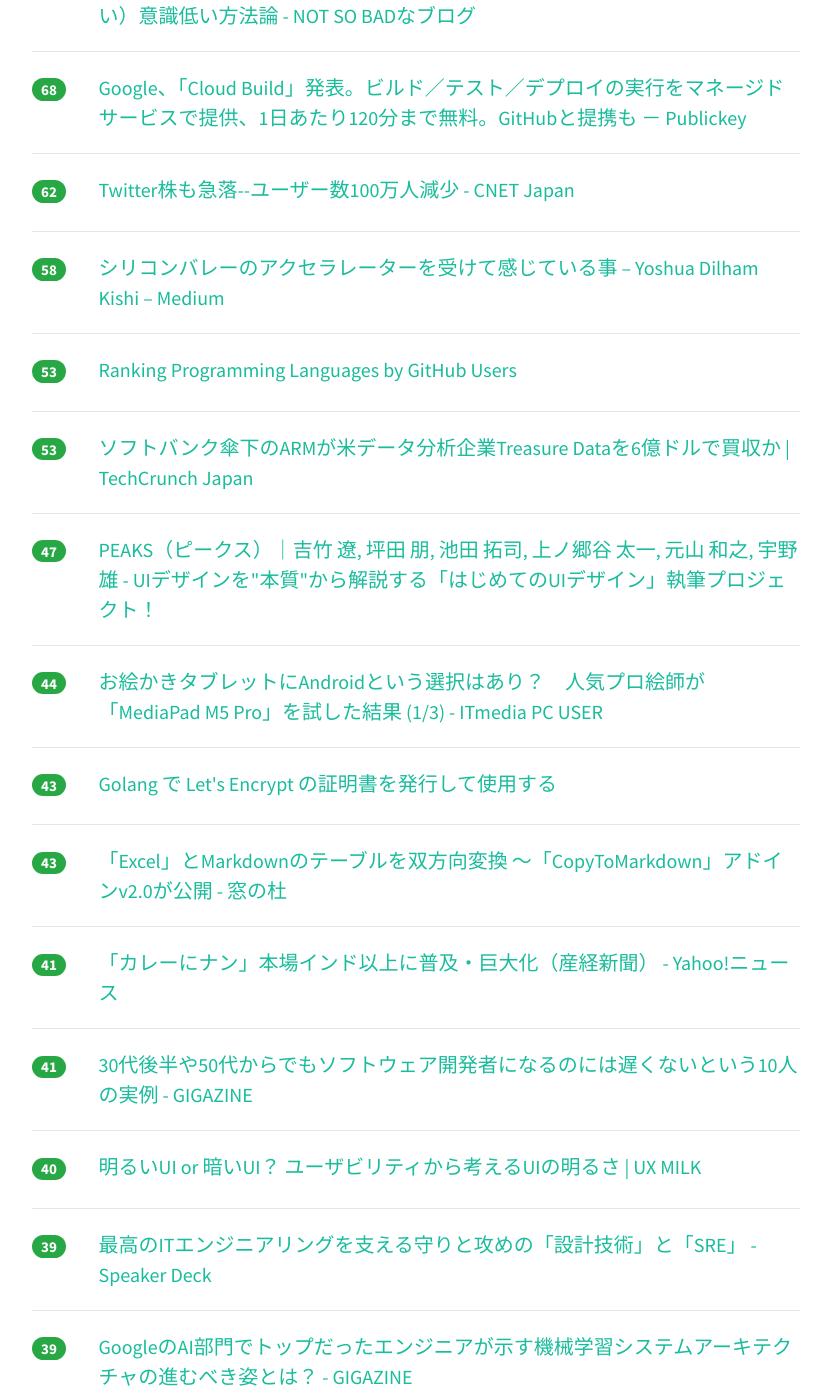
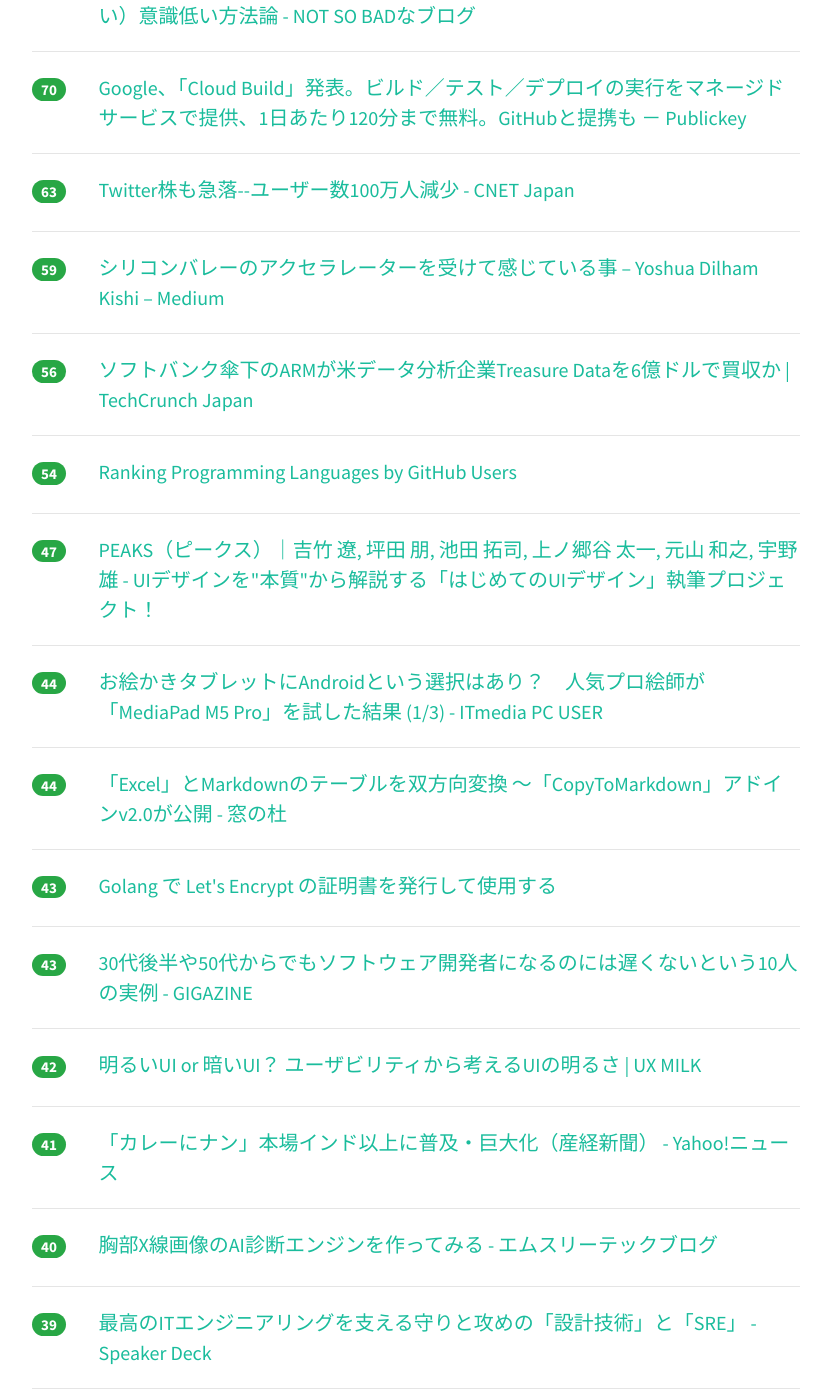
Before and after one commit to yatta47/hatena-matome-site, a Jekyll site: the page built from _posts/2018-07-30-hatena.md, in a window 1280 px wide and 1400 px high, scrolled down 1401 px. Shown: the whole window, without its empty margins (224-1055 px from the left). Built offline with Jekyll 4.4.1, drawn with Linux system fonts in a browser that asks for light colours; nearby versions of some CDN libraries; some of the changed text lies outside the part shown.

Commit message:
Updated 2018-07-30

```diff
--- a/_posts/2018-07-30-hatena.md
+++ b/_posts/2018-07-30-hatena.md
@@ -12,12 +12,12 @@ tags: [it-hotentry]
 </div>
 <hr>
 <div class="row">
-<div class="col-1"><span class="badge badge-pill badge-success h2">357</span></div>
+<div class="col-1"><span class="badge badge-pill badge-success h2">377</span></div>
 <div class="col-11"><a href='https://yandod.github.io/blog/2018/07/29/highschool-programming-textbook/' target='_blank'>高校で使われているプログラミングの教科書を全部購入して比較 (情報の科学) - Yusuke Ando a.k.a yando</a></div>
 </div>
 <hr>
 <div class="row">
-<div class="col-1"><span class="badge badge-pill badge-success h2">272</span></div>
+<div class="col-1"><span class="badge badge-pill badge-success h2">302</span></div>
 <div class="col-11"><a href='https://gigazine.net/news/20180730-site-reliability-engineering/' target='_blank'>Googleによるシステム開発・維持管理ノウハウをまとめた本が無料公開中 - GIGAZINE</a></div>
 </div>
 <hr>
@@ -27,17 +27,17 @@ tags: [it-hotentry]
 </div>
 <hr>
 <div class="row">
+<div class="col-1"><span class="badge badge-pill badge-success h2">229</span></div>
+<div class="col-11"><a href='https://togetter.com/li/1251697' target='_blank'>最近、Googleで複数のキーワードを使って検索すると『勝手に打ち消し線を引いて取捨選択した結果』を返すから不便「すごい検索精度落ちてる」 - Togetter</a></div>
+</div>
+<hr>
+<div class="row">
 <div class="col-1"><span class="badge badge-pill badge-success h2">217</span></div>
 <div class="col-11"><a href='https://note.mu/llminatoll/n/nfd4ea73d58a1' target='_blank'>【たった1時間半でできる】YouTube動画でDocker Laravel開発環境ハンズオン #YYPHP｜湊川あい@わかばちゃんと学ぶ本 発売中｜note</a></div>
 </div>
 <hr>
 <div class="row">
-<div class="col-1"><span class="badge badge-pill badge-success h2">194</span></div>
-<div class="col-11"><a href='https://togetter.com/li/1251697' target='_blank'>最近、Googleで複数のキーワードを使って検索すると『勝手に打ち消し線を引いて取捨選択した結果』を返すから不便「すごい検索精度落ちてる」 - Togetter</a></div>
-</div>
-<hr>
-<div class="row">
-<div class="col-1"><span class="badge badge-pill badge-success h2">190</span></div>
+<div class="col-1"><span class="badge badge-pill badge-success h2">215</span></div>
 <div class="col-11"><a href='https://qiita.com/aimof/items/d68bdb347283ee2dbccf' target='_blank'>スピード感重視なのでテストは書かない。テストはなぜ開発を遅くするか</a></div>
 </div>
 <hr>
@@ -52,7 +52,7 @@ tags: [it-hotentry]
 </div>
 <hr>
 <div class="row">
-<div class="col-1"><span class="badge badge-pill badge-success h2">74</span></div>
+<div class="col-1"><span class="badge badge-pill badge-success h2">75</span></div>
 <div class="col-11"><a href='https://k0kubun.hatenablog.com/entry/mjit-compaction' target='_blank'>RubyのJITに生成コードのメモリ局所性対策を入れた話 - k0kubun's blog</a></div>
 </div>
 <hr>
@@ -62,28 +62,28 @@ tags: [it-hotentry]
 </div>
 <hr>
 <div class="row">
-<div class="col-1"><span class="badge badge-pill badge-success h2">68</span></div>
+<div class="col-1"><span class="badge badge-pill badge-success h2">70</span></div>
 <div class="col-11"><a href='https://www.publickey1.jp/blog/18/googlecloud_build1120github.html' target='_blank'>Google、「Cloud Build」発表。ビルド／テスト／デプロイの実行をマネージドサービスで提供、1日あたり120分まで無料。GitHubと提携も － Publickey</a></div>
 </div>
 <hr>
 <div class="row">
-<div class="col-1"><span class="badge badge-pill badge-success h2">62</span></div>
+<div class="col-1"><span class="badge badge-pill badge-success h2">63</span></div>
 <div class="col-11"><a href='https://japan.cnet.com/article/35123200/' target='_blank'>Twitter株も急落--ユーザー数100万人減少 - CNET Japan</a></div>
 </div>
 <hr>
 <div class="row">
-<div class="col-1"><span class="badge badge-pill badge-success h2">58</span></div>
+<div class="col-1"><span class="badge badge-pill badge-success h2">59</span></div>
 <div class="col-11"><a href='https://medium.com/@YoshuaDilhamKishi/ba798b2b6e5c' target='_blank'>シリコンバレーのアクセラレーターを受けて感じている事 – Yoshua Dilham Kishi – Medium</a></div>
 </div>
 <hr>
 <div class="row">
-<div class="col-1"><span class="badge badge-pill badge-success h2">53</span></div>
-<div class="col-11"><a href='https://www.benfrederickson.com/ranking-programming-languages-by-github-users/' target='_blank'>Ranking Programming Languages by GitHub Users</a></div>
+<div class="col-1"><span class="badge badge-pill badge-success h2">56</span></div>
+<div class="col-11"><a href='https://jp.techcrunch.com/2018/07/30/arm/' target='_blank'>ソフトバンク傘下のARMが米データ分析企業Treasure Dataを6億ドルで買収か | TechCrunch Japan</a></div>
 </div>
 <hr>
 <div class="row">
-<div class="col-1"><span class="badge badge-pill badge-success h2">53</span></div>
-<div class="col-11"><a href='https://jp.techcrunch.com/2018/07/30/arm/' target='_blank'>ソフトバンク傘下のARMが米データ分析企業Treasure Dataを6億ドルで買収か | TechCrunch Japan</a></div>
+<div class="col-1"><span class="badge badge-pill badge-success h2">54</span></div>
+<div class="col-11"><a href='https://www.benfrederickson.com/ranking-programming-languages-by-github-users/' target='_blank'>Ranking Programming Languages by GitHub Users</a></div>
 </div>
 <hr>
 <div class="row">
@@ -97,13 +97,23 @@ tags: [it-hotentry]
 </div>
 <hr>
 <div class="row">
+<div class="col-1"><span class="badge badge-pill badge-success h2">44</span></div>
+<div class="col-11"><a href='https://forest.watch.impress.co.jp/docs/news/1135371.html' target='_blank'>「Excel」とMarkdownのテーブルを双方向変換 ～「CopyToMarkdown」アドインv2.0が公開 - 窓の杜</a></div>
+</div>
+<hr>
+<div class="row">
 <div class="col-1"><span class="badge badge-pill badge-success h2">43</span></div>
 <div class="col-11"><a href='https://qiita.com/kjm/items/292f6f262891c60fcaa2' target='_blank'>Golang で Let's Encrypt の証明書を発行して使用する</a></div>
 </div>
 <hr>
 <div class="row">
 <div class="col-1"><span class="badge badge-pill badge-success h2">43</span></div>
-<div class="col-11"><a href='https://forest.watch.impress.co.jp/docs/news/1135371.html' target='_blank'>「Excel」とMarkdownのテーブルを双方向変換 ～「CopyToMarkdown」アドインv2.0が公開 - 窓の杜</a></div>
+<div class="col-11"><a href='https://gigazine.net/news/20170221-late-start-programmers/' target='_blank'>30代後半や50代からでもソフトウェア開発者になるのには遅くないという10人の実例 - GIGAZINE</a></div>
+</div>
+<hr>
+<div class="row">
+<div class="col-1"><span class="badge badge-pill badge-success h2">42</span></div>
+<div class="col-11"><a href='https://uxmilk.jp/73874' target='_blank'>明るいUI or 暗いUI？ ユーザビリティから考えるUIの明るさ | UX MILK</a></div>
 </div>
 <hr>
 <div class="row">
@@ -112,13 +122,8 @@ tags: [it-hotentry]
 </div>
 <hr>
 <div class="row">
-<div class="col-1"><span class="badge badge-pill badge-success h2">41</span></div>
-<div class="col-11"><a href='https://gigazine.net/news/20170221-late-start-programmers/' target='_blank'>30代後半や50代からでもソフトウェア開発者になるのには遅くないという10人の実例 - GIGAZINE</a></div>
-</div>
-<hr>
-<div class="row">
 <div class="col-1"><span class="badge badge-pill badge-success h2">40</span></div>
-<div class="col-11"><a href='https://uxmilk.jp/73874' target='_blank'>明るいUI or 暗いUI？ ユーザビリティから考えるUIの明るさ | UX MILK</a></div>
+<div class="col-11"><a href='https://www.m3tech.blog/entry/2018/07/30/111202' target='_blank'>胸部X線画像のAI診断エンジンを作ってみる - エムスリーテックブログ</a></div>
 </div>
 <hr>
 <div class="row">
@@ -133,11 +138,6 @@ tags: [it-hotentry]
 <hr>
 <div class="row">
 <div class="col-1"><span class="badge badge-pill badge-success h2">39</span></div>
-<div class="col-11"><a href='https://www.m3tech.blog/entry/2018/07/30/111202' target='_blank'>胸部X線画像のAI診断エンジンを作ってみる - エムスリーテックブログ</a></div>
-</div>
-<hr>
-<div class="row">
-<div class="col-1"><span class="badge badge-pill badge-success h2">38</span></div>
 <div class="col-11"><a href='https://diamond.jp/articles/-/175882' target='_blank'>マイクロソフトからアスキー社長に転身して味わった「天国と地獄」 | 今月の主筆　アスキー創業者　東大大学院IoTメディアラボディレクター　西 和彦 | ダイヤモンド・オンライン</a></div>
 </div>
 <hr>
@@ -147,13 +147,23 @@ tags: [it-hotentry]
 </div>
 <hr>
 <div class="row">
-<div class="col-1"><span class="badge badge-pill badge-success h2">33</span></div>
+<div class="col-1"><span class="badge badge-pill badge-success h2">34</span></div>
 <div class="col-11"><a href='https://japan.cnet.com/article/35123161/' target='_blank'>セキュリティキー発売のグーグルに提案：スマートウォッチを使わない手はない - CNET Japan</a></div>
 </div>
 <hr>
 <div class="row">
 <div class="col-1"><span class="badge badge-pill badge-success h2">33</span></div>
 <div class="col-11"><a href='http://www.itmedia.co.jp/enterprise/articles/1807/29/news005.html' target='_blank'>コンビニがおにぎりを2つ多く仕入れる理由――顧客に“響く”データ活用のコツ - ITmedia エンタープライズ</a></div>
+</div>
+<hr>
+<div class="row">
+<div class="col-1"><span class="badge badge-pill badge-success h2">32</span></div>
+<div class="col-11"><a href='http://www.itmedia.co.jp/enterprise/articles/1807/30/news005.html' target='_blank'>最初の自動化で「大失敗」して得た気付き――SREはトライ＆エラーが全てである (1/3) - ITmedia エンタープライズ</a></div>
+</div>
+<hr>
+<div class="row">
+<div class="col-1"><span class="badge badge-pill badge-success h2">32</span></div>
+<div class="col-11"><a href='https://digiday.jp/agencies/shoptalk2018_shoptalk2018_whitepaper_promotion/' target='_blank'>エンジニアという「特殊能力者」、今後どう扱うべきか？：全産業で問われる難しい問題 | DIGIDAY［日本版］</a></div>
 </div>
 <hr>
 <div class="row">
@@ -167,23 +177,13 @@ tags: [it-hotentry]
 </div>
 <hr>
 <div class="row">
-<div class="col-1"><span class="badge badge-pill badge-success h2">29</span></div>
+<div class="col-1"><span class="badge badge-pill badge-success h2">30</span></div>
 <div class="col-11"><a href='https://forest.watch.impress.co.jp/docs/serial/exceltips/1134598.html' target='_blank'>【Excel】“✓”で回答するフォームを作りたい！エクセルでチェックボックスを挿入するテクニック - いまさら聞けないExcelの使い方講座 - 窓の杜</a></div>
 </div>
 <hr>
 <div class="row">
 <div class="col-1"><span class="badge badge-pill badge-success h2">28</span></div>
 <div class="col-11"><a href='https://tech.speee.jp/entry/2018/07/30/110000' target='_blank'>Speeeで広告システム作ってるエンジニアが日々やっていること - Speee DEVELOPER BLOG</a></div>
-</div>
-<hr>
-<div class="row">
-<div class="col-1"><span class="badge badge-pill badge-success h2">28</span></div>
-<div class="col-11"><a href='http://www.itmedia.co.jp/enterprise/articles/1807/30/news005.html' target='_blank'>最初の自動化で「大失敗」して得た気付き――SREはトライ＆エラーが全てである (1/3) - ITmedia エンタープライズ</a></div>
-</div>
-<hr>
-<div class="row">
-<div class="col-1"><span class="badge badge-pill badge-success h2">28</span></div>
-<div class="col-11"><a href='https://digiday.jp/agencies/shoptalk2018_shoptalk2018_whitepaper_promotion/' target='_blank'>エンジニアという「特殊能力者」、今後どう扱うべきか？：全産業で問われる難しい問題 | DIGIDAY［日本版］</a></div>
 </div>
 <hr>
 <div class="row">
@@ -197,6 +197,11 @@ tags: [it-hotentry]
 </div>
 <hr>
 <div class="row">
+<div class="col-1"><span class="badge badge-pill badge-success h2">26</span></div>
+<div class="col-11"><a href='http://ch.nicovideo.jp/kawango/blomaga/ar1638568' target='_blank'>人間と将来のAIにおけるプライドの置き場所の話:川上量生 公式ブログ - ブロマガ</a></div>
+</div>
+<hr>
+<div class="row">
 <div class="col-1"><span class="badge badge-pill badge-success h2">25</span></div>
 <div class="col-11"><a href='https://medium.com/google-cloud-jp/60a86125be41' target='_blank'>Google Cloud Build で CI/CD! ~ Firebase Hosting 編 ~ – google-cloud-jp – Medium</a></div>
 </div>
@@ -204,6 +209,11 @@ tags: [it-hotentry]
 <div class="row">
 <div class="col-1"><span class="badge badge-pill badge-success h2">24</span></div>
 <div class="col-11"><a href='http://www.itmedia.co.jp/enterprise/articles/1807/30/news062.html' target='_blank'>今度は「NetSpectre」の脆弱性、Spectreより広範な影響の恐れ - ITmedia エンタープライズ</a></div>
+</div>
+<hr>
+<div class="row">
+<div class="col-1"><span class="badge badge-pill badge-success h2">24</span></div>
+<div class="col-11"><a href='https://akiba-pc.watch.impress.co.jp/docs/sp/1134826.html' target='_blank'>「モバイル液晶」今から始めてみませんか？「持ち運べる」たったそれだけで、広がる可能性 - AKIBA PC Hotline!</a></div>
 </div>
 <hr>
 <div class="row">
@@ -218,17 +228,7 @@ tags: [it-hotentry]
 <hr>
 <div class="row">
 <div class="col-1"><span class="badge badge-pill badge-success h2">23</span></div>
-<div class="col-11"><a href='http://ch.nicovideo.jp/kawango/blomaga/ar1638568' target='_blank'>人間と将来のAIにおけるプライドの置き場所の話:川上量生 公式ブログ - ブロマガ</a></div>
-</div>
-<hr>
-<div class="row">
-<div class="col-1"><span class="badge badge-pill badge-success h2">22</span></div>
 <div class="col-11"><a href='https://japan.cnet.com/article/35123225/' target='_blank'>Opera、IPOで1億1500万ドルを調達 - CNET Japan</a></div>
-</div>
-<hr>
-<div class="row">
-<div class="col-1"><span class="badge badge-pill badge-success h2">22</span></div>
-<div class="col-11"><a href='https://akiba-pc.watch.impress.co.jp/docs/sp/1134826.html' target='_blank'>「モバイル液晶」今から始めてみませんか？「持ち運べる」たったそれだけで、広がる可能性 - AKIBA PC Hotline!</a></div>
 </div>
 <hr>
 <div class="row">
@@ -238,12 +238,12 @@ tags: [it-hotentry]
 <hr>
 <div class="row">
 <div class="col-1"><span class="badge badge-pill badge-success h2">21</span></div>
-<div class="col-11"><a href='https://japan.zdnet.com/article/35123203/' target='_blank'>2020年に迫る「Windows 7」サービス終了--移行はDaaSアプローチが鍵に - ZDNet Japan</a></div>
+<div class="col-11"><a href='https://japan.cnet.com/article/35123249/' target='_blank'>「Alexa、赤十字で100円を寄付して」--アマゾンのスマートスピーカで寄付が可能に - CNET Japan</a></div>
 </div>
 <hr>
 <div class="row">
-<div class="col-1"><span class="badge badge-pill badge-success h2">20</span></div>
-<div class="col-11"><a href='https://japan.cnet.com/article/35123249/' target='_blank'>「Alexa、赤十字で100円を寄付して」--アマゾンのスマートスピーカで寄付が可能に - CNET Japan</a></div>
+<div class="col-1"><span class="badge badge-pill badge-success h2">21</span></div>
+<div class="col-11"><a href='https://japan.zdnet.com/article/35123203/' target='_blank'>2020年に迫る「Windows 7」サービス終了--移行はDaaSアプローチが鍵に - ZDNet Japan</a></div>
 </div>
 <hr>
 <div class="row">
@@ -263,12 +263,12 @@ tags: [it-hotentry]
 <hr>
 <div class="row">
 <div class="col-1"><span class="badge badge-pill badge-success h2">18</span></div>
-<div class="col-11"><a href='https://qiita.com/hisawa/items/24204ec8737b87f99b1e' target='_blank'>fzfを使用してgit grepを行う</a></div>
+<div class="col-11"><a href='https://news.mynavi.jp/article/dont_run_on_linux-2/' target='_blank'>実行してはいけないLinuxコマンド(2) Ubuntu Desktopで『rm -rf /』を実行 | マイナビニュース</a></div>
 </div>
 <hr>
 <div class="row">
-<div class="col-1"><span class="badge badge-pill badge-success h2">17</span></div>
-<div class="col-11"><a href='https://news.mynavi.jp/article/dont_run_on_linux-2/' target='_blank'>実行してはいけないLinuxコマンド(2) Ubuntu Desktopで『rm -rf /』を実行 | マイナビニュース</a></div>
+<div class="col-1"><span class="badge badge-pill badge-success h2">18</span></div>
+<div class="col-11"><a href='https://qiita.com/hisawa/items/24204ec8737b87f99b1e' target='_blank'>fzfを使用してgit grepを行う</a></div>
 </div>
 <hr>
 <div class="row">
@@ -282,8 +282,18 @@ tags: [it-hotentry]
 </div>
 <hr>
 <div class="row">
-<div class="col-1"><span class="badge badge-pill badge-success h2">15</span></div>
+<div class="col-1"><span class="badge badge-pill badge-success h2">17</span></div>
 <div class="col-11"><a href='https://www.facebook.com/yoppymodel/posts/1365579203572132' target='_blank'>豊田 ヨピ夫 - 「読モライター」の記事がちょっとよくわからない。... | Facebook</a></div>
+</div>
+<hr>
+<div class="row">
+<div class="col-1"><span class="badge badge-pill badge-success h2">17</span></div>
+<div class="col-11"><a href='http://eucalyn.hatenadiary.jp/entry/about-mint60-01' target='_blank'>Mint60のご紹介 - ゆかりメモ</a></div>
+</div>
+<hr>
+<div class="row">
+<div class="col-1"><span class="badge badge-pill badge-success h2">16</span></div>
+<div class="col-11"><a href='https://qiita.com/minebreaker/items/45ffaaa5e8729e16cfb4' target='_blank'>staticおじさんの逆襲</a></div>
 </div>
 <hr>
 <div class="row">
@@ -294,11 +304,6 @@ tags: [it-hotentry]
 <div class="row">
 <div class="col-1"><span class="badge badge-pill badge-success h2">13</span></div>
 <div class="col-11"><a href='https://japan.cnet.com/article/35123234/' target='_blank'>Bluetoothに盗聴やデータ改ざんを許す実装上の脆弱性--対策はアップデート適用 - CNET Japan</a></div>
-</div>
-<hr>
-<div class="row">
-<div class="col-1"><span class="badge badge-pill badge-success h2">13</span></div>
-<div class="col-11"><a href='http://eucalyn.hatenadiary.jp/entry/about-mint60-01' target='_blank'>Mint60のご紹介 - ゆかりメモ</a></div>
 </div>
 <hr>
 <div class="row">
@@ -322,6 +327,11 @@ tags: [it-hotentry]
 </div>
 <hr>
 <div class="row">
+<div class="col-1"><span class="badge badge-pill badge-success h2">12</span></div>
+<div class="col-11"><a href='https://forest.watch.impress.co.jp/docs/news/1135512.html' target='_blank'>Oracleから譲渡されて約2年、Apache財団が「NetBeans 9.0」を正式リリース - 窓の杜</a></div>
+</div>
+<hr>
+<div class="row">
 <div class="col-1"><span class="badge badge-pill badge-success h2">11</span></div>
 <div class="col-11"><a href='https://akiba-pc.watch.impress.co.jp/docs/news/news/1135329.html' target='_blank'>Magic Keyboard風デザインのUSBキーボードが入荷、アルミ天板採用 - AKIBA PC Hotline!</a></div>
 </div>
@@ -339,6 +349,11 @@ tags: [it-hotentry]
 <div class="row">
 <div class="col-1"><span class="badge badge-pill badge-success h2">11</span></div>
 <div class="col-11"><a href='https://japan.cnet.com/article/35123261/' target='_blank'>メドピア、医師専用コミュニティ「MedPeer」に論文検索・共有サービス「JOURNAL」 - CNET Japan</a></div>
+</div>
+<hr>
+<div class="row">
+<div class="col-1"><span class="badge badge-pill badge-success h2">11</span></div>
+<div class="col-11"><a href='https://tadaken3.hatenablog.jp/entry/python-schedule' target='_blank'>scheduleライブラリを使ってPythonスクリプトを定期実行しよう - タダケンのEnjoy Tech</a></div>
 </div>
 <hr>
 <div class="row">
@@ -368,16 +383,16 @@ tags: [it-hotentry]
 <hr>
 <div class="row">
 <div class="col-1"><span class="badge badge-pill badge-success h2">7</span></div>
+<div class="col-11"><a href='https://www.nikkei.com/article/DGXMZO33549580Z20C18A7TJC000/' target='_blank'>ＡＩが「コミュ力」採点、ＮＴＴデータ　富国生命などが採用検討　　：日本経済新聞</a></div>
+</div>
+<hr>
+<div class="row">
+<div class="col-1"><span class="badge badge-pill badge-success h2">7</span></div>
 <div class="col-11"><a href='http://www.goshinshoten.jp/contents/001.html' target='_blank'>ストーカーから身を守る|相談できる護身グッズ専門店|護身商店</a></div>
 </div>
 <hr>
 <div class="row">
-<div class="col-1"><span class="badge badge-pill badge-success h2">6</span></div>
-<div class="col-11"><a href='https://www.nikkei.com/article/DGXMZO33549580Z20C18A7TJC000/' target='_blank'>ＡＩが「コミュ力」採点、ＮＴＴデータ　富国生命などが採用検討　　：日本経済新聞</a></div>
-</div>
-<hr>
-<div class="row">
-<div class="col-1"><span class="badge badge-pill badge-success h2">4</span></div>
+<div class="col-1"><span class="badge badge-pill badge-success h2">5</span></div>
 <div class="col-11"><a href='https://memolog.org/2018/about-array-prototype-sort.html' target='_blank'>about-array-prototype-sort.html</a></div>
 </div>
 <hr>
```
Also changed, not shown: other parts of _posts/2018-07-30-hatena.md (+2 -2 lines).
